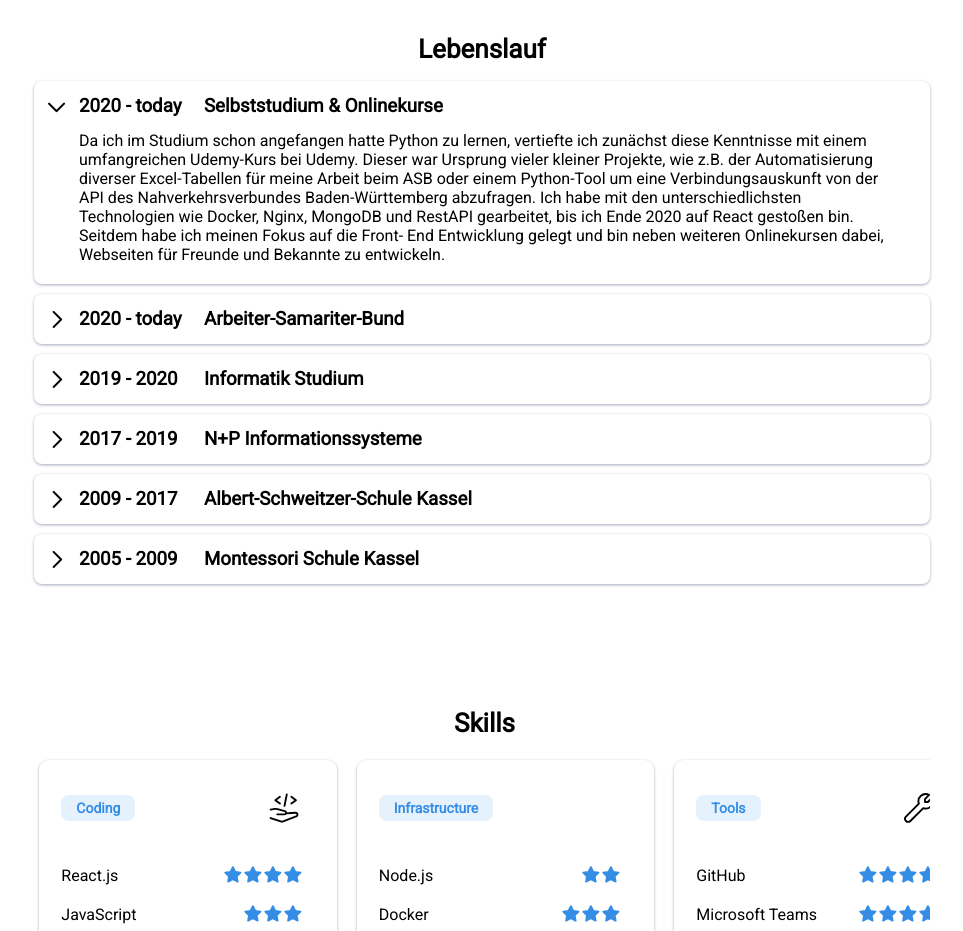
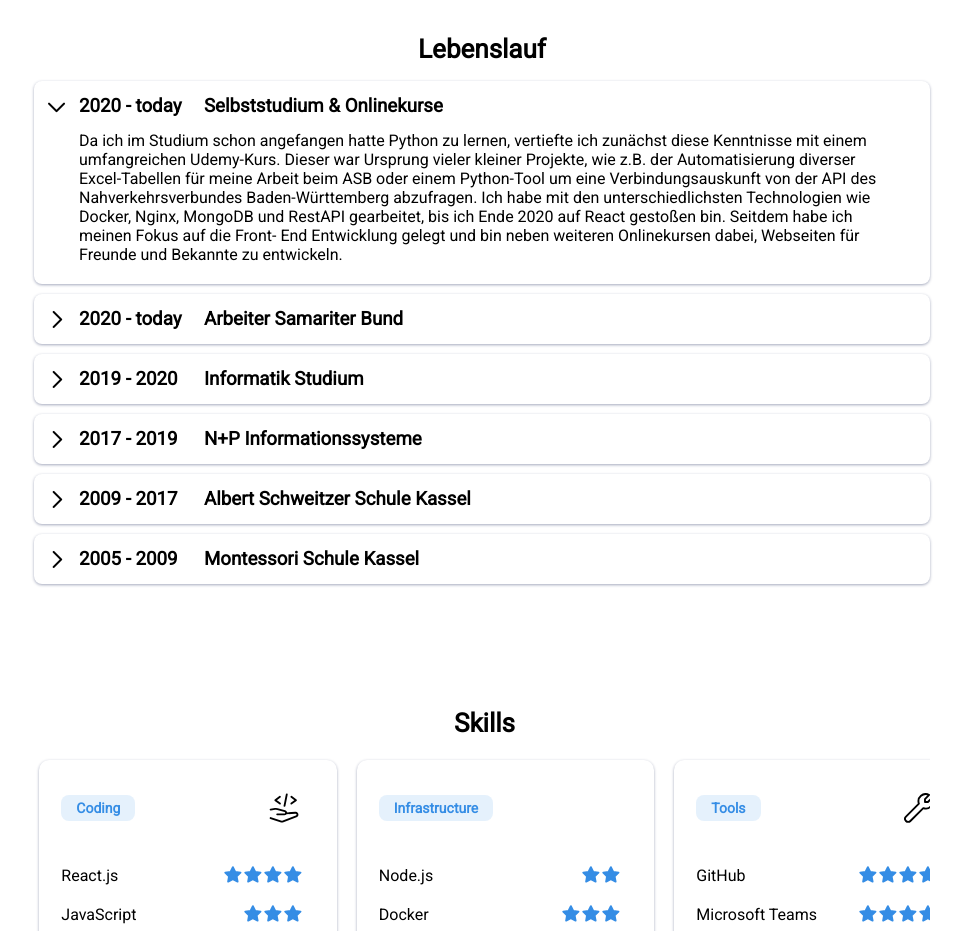
Before and after one commit to dan-jel/homepage, a React (Create React App) app: page / in a window 1280 px wide. Shown: the part 920-1851 px from the top of the page, without its empty margins (158-1121 px from the left). Built offline with nearby package versions, Linux system fonts and the light colour scheme; some icons are missing.

Commit message:
fine tuning

```diff
--- a/public/index.html
+++ b/public/index.html
@@ -26,7 +26,7 @@
       work correctly both with client-side routing and a non-root public URL.
       Learn how to configure a non-root public URL by running `npm run build`.
     -->
-    <title>blueprint</title>
+    <title>Daniel Heese Portfolio</title>
   </head>
   <body>
     <noscript>You need to enable JavaScript to run this app.</noscript>
--- a/src/TimelineData.js
+++ b/src/TimelineData.js
@@ -4,11 +4,11 @@ const TimelineData = [
     title: "Selbststudium & Onlinekurse",
     date: "2020 - today",
     text:
-      "Da ich im Studium schon angefangen hatte Python zu lernen, vertiefte ich zunächst diese Kenntnisse mit einem umfangreichen Udemy-Kurs bei Udemy. Dieser war Ursprung vieler kleiner Projekte, wie z.B. der Automatisierung diverser Excel-Tabellen für meine Arbeit beim ASB oder einem Python-Tool um eine Verbindungsauskunft von der API des Nahverkehrsverbundes Baden-Württemberg abzufragen. Ich habe mit den unterschiedlichsten Technologien wie Docker, Nginx, MongoDB und RestAPI gearbeitet, bis ich Ende 2020 auf React gestoßen bin. Seitdem habe ich meinen Fokus auf die Front- End Entwicklung gelegt und bin neben weiteren Onlinekursen dabei, Webseiten für Freunde und Bekannte zu entwickeln.",
+      "Da ich im Studium schon angefangen hatte Python zu lernen, vertiefte ich zunächst diese Kenntnisse mit einem umfangreichen Udemy-Kurs. Dieser war Ursprung vieler kleiner Projekte, wie z.B. der Automatisierung diverser Excel-Tabellen für meine Arbeit beim ASB oder einem Python-Tool um eine Verbindungsauskunft von der API des Nahverkehrsverbundes Baden-Württemberg abzufragen. Ich habe mit den unterschiedlichsten Technologien wie Docker, Nginx, MongoDB und RestAPI gearbeitet, bis ich Ende 2020 auf React gestoßen bin. Seitdem habe ich meinen Fokus auf die Front- End Entwicklung gelegt und bin neben weiteren Onlinekursen dabei, Webseiten für Freunde und Bekannte zu entwickeln.",
   },
   {
     id: 1,
-    title: "Arbeiter-Samariter-Bund",
+    title: "Arbeiter Samariter Bund",
     date: "2020 - today",
     text:
       "In meinem MiniJob beim ASB bin ich für die sukzessive Digitalisierung von Büroprozessen verantwortlich und unterstütze die Benutzer bei allen anfallenden technischen Problemen.",
@@ -29,7 +29,7 @@ const TimelineData = [
   },
   {
     id: 4,
-    title: "Albert-Schweitzer-Schule Kassel",
+    title: "Albert Schweitzer Schule Kassel",
     date: "2009 - 2017",
     text: "Abitur mit den Leistungskursen Chemie & Kunst (Schnitt 2,7)",
   },
```
